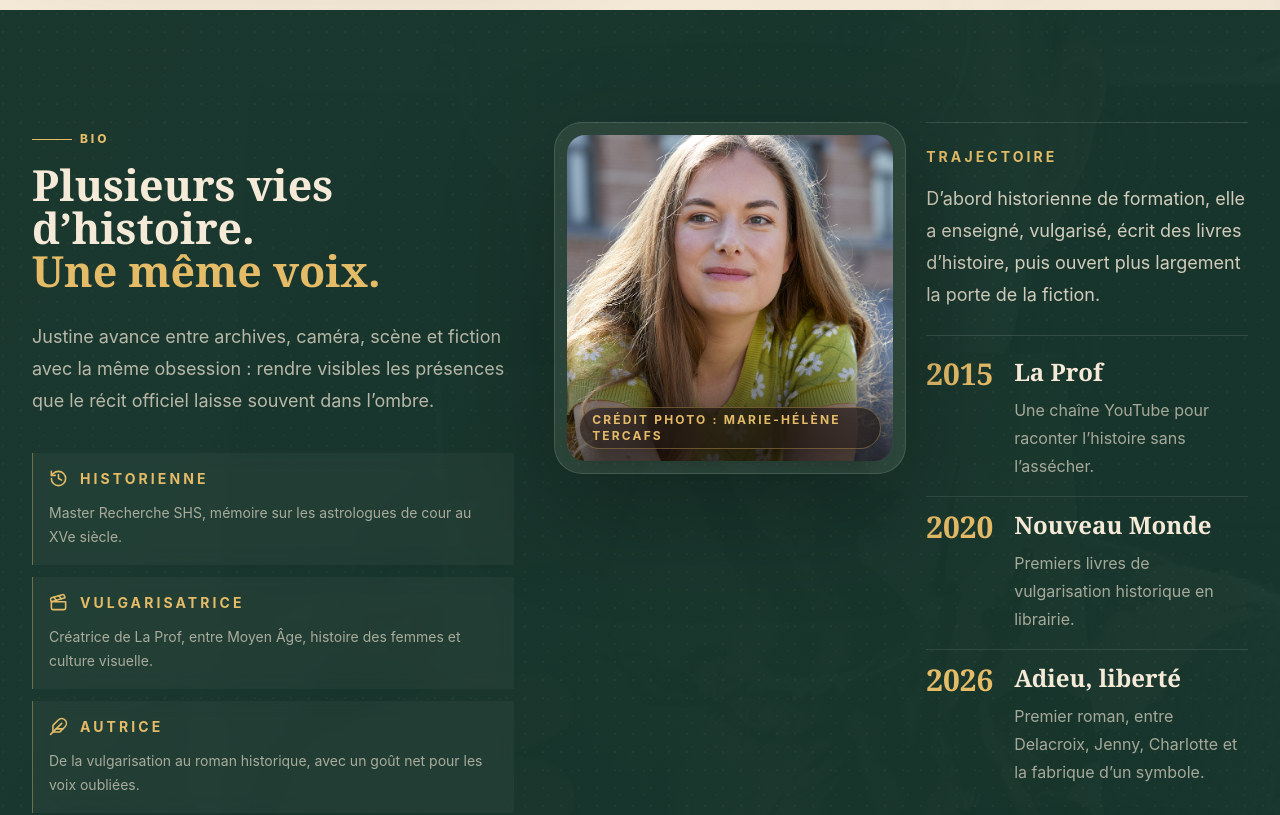
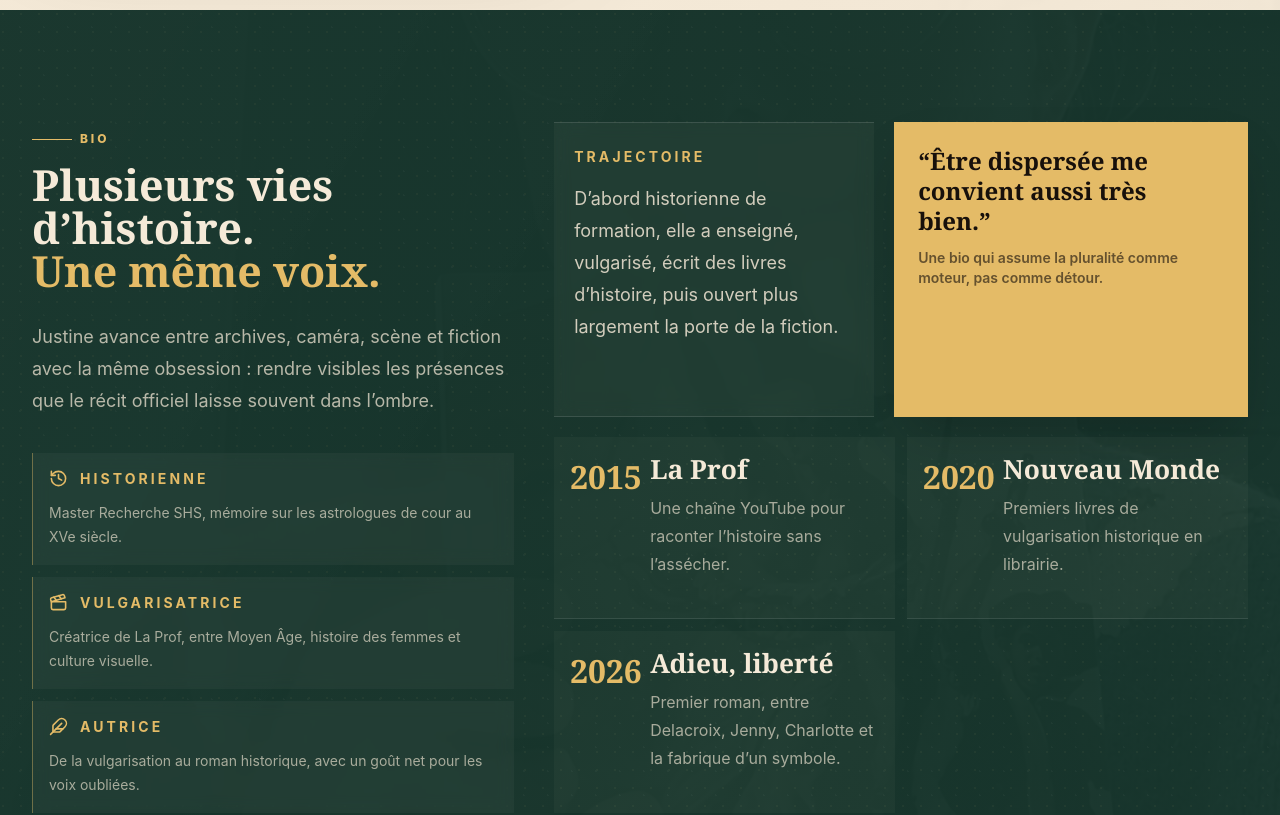
Before and after one commit to teocomyn/justinedefrance, a React (Vite) app: page / in a window 1280 px wide. Shown: the part 2080-2895 px from the top of the page. Built offline with nearby package versions, Linux system fonts and the light colour scheme.

Commit message:
Remove bio portrait panel

```diff
--- a/src/App.tsx
+++ b/src/App.tsx
@@ -591,23 +591,9 @@ function App() {
               </div>
             </div>
 
-            <div className="grid gap-5 lg:grid-cols-[minmax(22rem,0.88fr)_1fr] lg:items-start">
-              <figure className="relative mx-auto aspect-square w-full max-w-[26rem] overflow-hidden rounded-[1.75rem] border border-white/12 bg-linen/8 p-3 shadow-[0_35px_110px_rgba(0,0,0,0.28)]">
-                <img
-                  src="/assets/justine-portrait.jpg"
-                  alt="Portrait de Justine Defrance"
-                  className="h-full w-full rounded-[1.15rem] object-cover object-[center_28%]"
-                />
-                <div className="absolute inset-x-3 bottom-3 h-1/3 rounded-b-[1.15rem] bg-gradient-to-t from-ink/68 to-transparent" />
-                <figcaption className="absolute bottom-6 left-6 right-6 text-sm leading-6 text-linen/78">
-                  <span className="inline-flex rounded-full border border-gold/35 bg-ink/55 px-3 py-1 text-xs font-bold uppercase tracking-[0.18em] text-gold shadow-xl shadow-black/20 backdrop-blur-xl">
-                    Crédit photo : Marie-Hélène Tercafs
-                  </span>
-                </figcaption>
-              </figure>
-
-              <div className="flex flex-col gap-5">
-                <div className="border-y border-white/12 py-6">
+            <div className="grid gap-5">
+              <div className="grid gap-5 xl:grid-cols-[0.95fr_1.05fr]">
+                <div className="border-y border-white/12 bg-linen/[0.035] px-5 py-6 backdrop-blur-sm">
                   <p className="text-sm font-bold uppercase tracking-[0.22em] text-gold">Trajectoire</p>
                   <p className="mt-4 text-lg leading-8 text-linen/84">
                     D’abord historienne de formation, elle a enseigné, vulgarisé, écrit des livres d’histoire, puis
@@ -615,19 +601,7 @@ function App() {
                   </p>
                 </div>
 
-                <div className="grid gap-3">
-                  {bioMilestones.map((item) => (
-                    <article key={item.year} className="grid grid-cols-[4.5rem_1fr] gap-4 border-b border-white/10 pb-4 last:border-b-0">
-                      <p className="font-display text-3xl font-black text-gold">{item.year}</p>
-                      <div>
-                        <h3 className="font-display text-2xl font-black">{item.title}</h3>
-                        <p className="mt-2 leading-7 text-linen/64">{item.text}</p>
-                      </div>
-                    </article>
-                  ))}
-                </div>
-
-                <div className="bg-gold p-5 text-ink shadow-2xl shadow-black/20">
+                <div className="bg-gold p-5 text-ink shadow-2xl shadow-black/20 sm:p-6">
                   <p className="font-display text-2xl font-black leading-tight">
                     “Être dispersée me convient aussi très bien.”
                   </p>
@@ -635,6 +609,18 @@ function App() {
                     Une bio qui assume la pluralité comme moteur, pas comme détour.
                   </p>
                 </div>
+              </div>
+
+              <div className="grid gap-3 sm:grid-cols-2">
+                {bioMilestones.map((item) => (
+                  <article key={item.year} className="grid min-w-0 grid-cols-[4rem_minmax(0,1fr)] gap-4 border-b border-white/10 bg-linen/[0.03] p-4 last:border-b-0">
+                    <p className="font-display text-[clamp(1.8rem,4vw,2rem)] font-black text-gold">{item.year}</p>
+                    <div className="min-w-0">
+                      <h3 className="font-display text-[clamp(1.45rem,3vw,1.65rem)] font-black leading-tight">{item.title}</h3>
+                      <p className="mt-2 leading-7 text-linen/64">{item.text}</p>
+                    </div>
+                  </article>
+                ))}
               </div>
             </div>
           </div>
```
